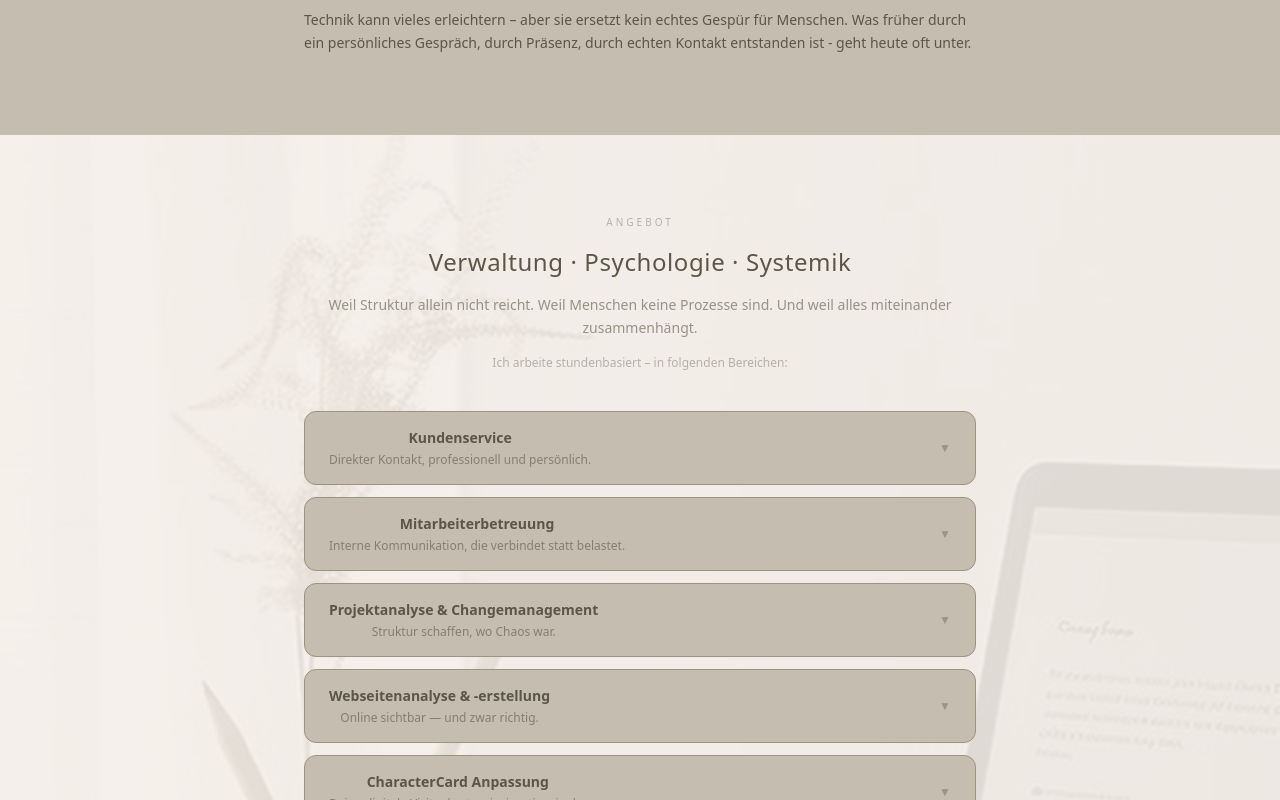
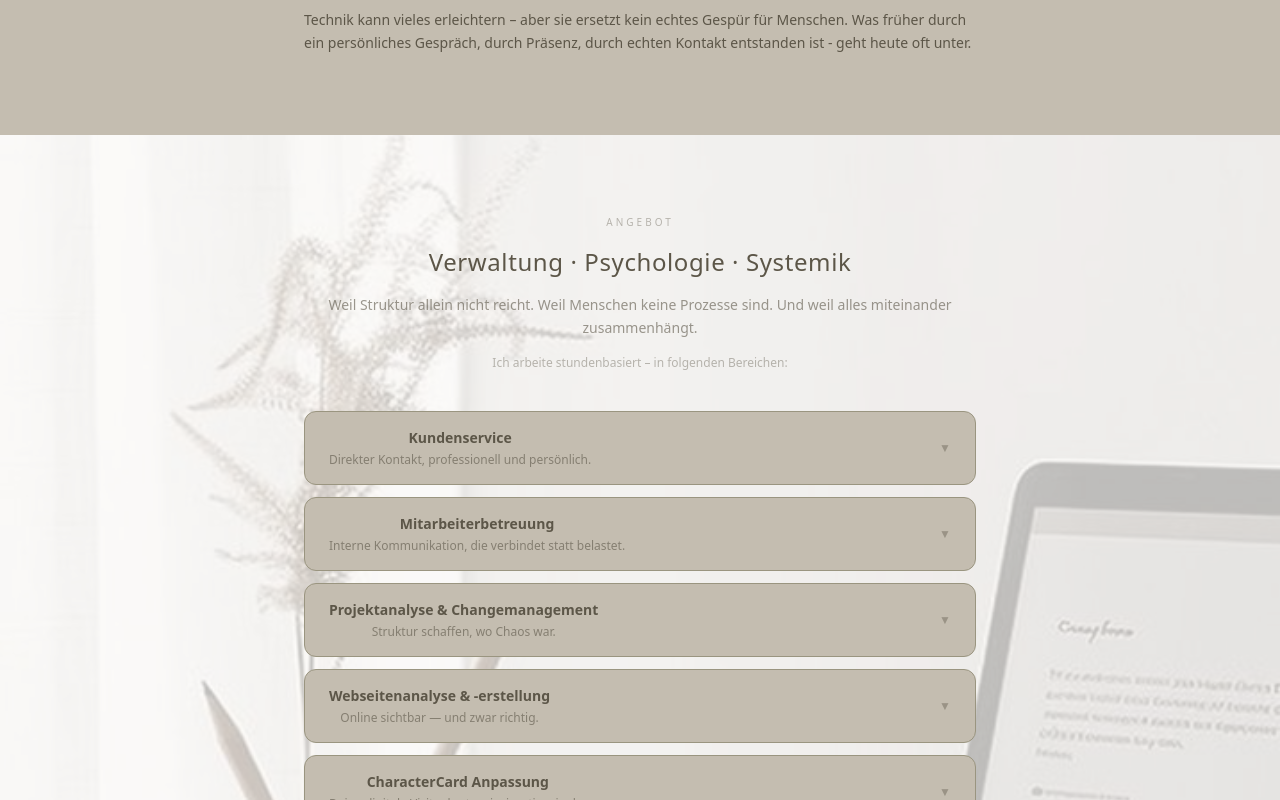
Before and after one commit to StefaniaMaDolak/stefania-dolak-charactercard, a Next.js app: page / in a window 1280 px wide. Shown: the part 1140-1940 px from the top of the page. Built offline with nearby package versions, Linux system fonts and the light colour scheme.

Commit message:
Hintergrundbilder: Opacity 50% + Inline-Style fuer bessere Sichtbarkeit

```diff
--- a/src/app/page.tsx
+++ b/src/app/page.tsx
@@ -167,12 +167,15 @@ export default function Home() {
 
       {/* ANGEBOT */}
       <section id="angebot" className="relative py-20 px-6 overflow-hidden">
-        {/* Hintergrund: Schreibtisch, sichtbar */}
+        {/* Hintergrund: Schreibtisch, sichtbar — TEST mit 50% */}
         <div
-          className="absolute inset-0 bg-cover bg-center opacity-30"
-          style={{ backgroundImage: "url(/arbeitsplatz.jpg)" }}
+          className="absolute inset-0 bg-cover bg-center"
+          style={{
+            backgroundImage: "url(/arbeitsplatz.jpg)",
+            opacity: 0.5
+          }}
         />
-        <div className="absolute inset-0" style={{ backgroundColor: "var(--ccq-light)", opacity: 0.7 }} />
+        <div className="absolute inset-0 bg-white" style={{ opacity: 0.5 }} />
 
         <div className="relative max-w-2xl mx-auto text-center space-y-10">
           <div className="space-y-4">
@@ -322,12 +325,15 @@ export default function Home() {
 
       {/* CHARAKTER */}
       <section id="charakter" className="relative py-20 px-6 overflow-hidden">
-        {/* Hintergrund: Portrait, sichtbar */}
+        {/* Hintergrund: Portrait, sichtbar — TEST mit 50% */}
         <div
-          className="absolute inset-0 bg-cover bg-center opacity-30"
-          style={{ backgroundImage: "url(/portrait.png)" }}
+          className="absolute inset-0 bg-cover bg-center"
+          style={{
+            backgroundImage: "url(/portrait.png)",
+            opacity: 0.5
+          }}
         />
-        <div className="absolute inset-0" style={{ backgroundColor: "var(--ccq-primary)", opacity: 0.7 }} />
+        <div className="absolute inset-0 bg-white" style={{ opacity: 0.5 }} />
 
         <div className="relative max-w-2xl mx-auto text-center space-y-10">
           <div className="space-y-4">
```
